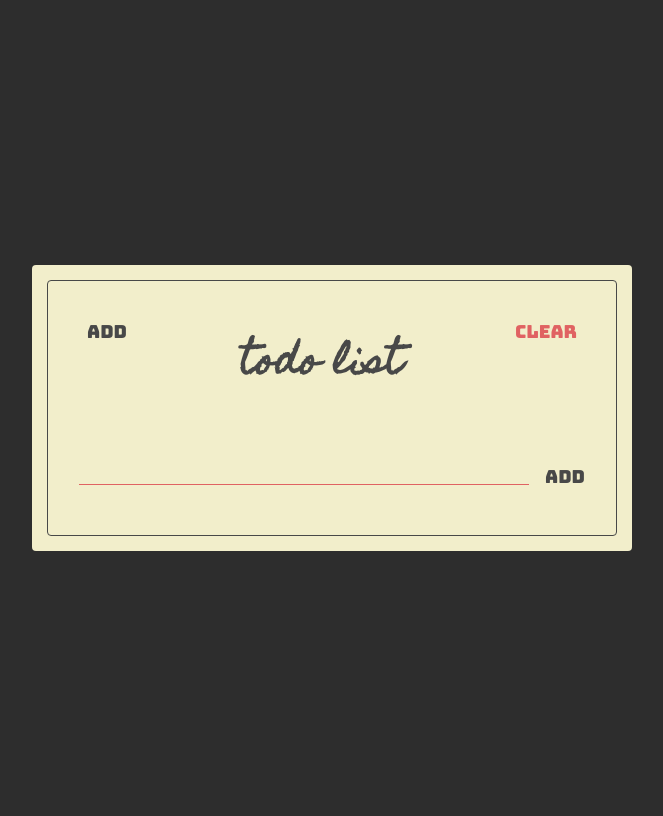
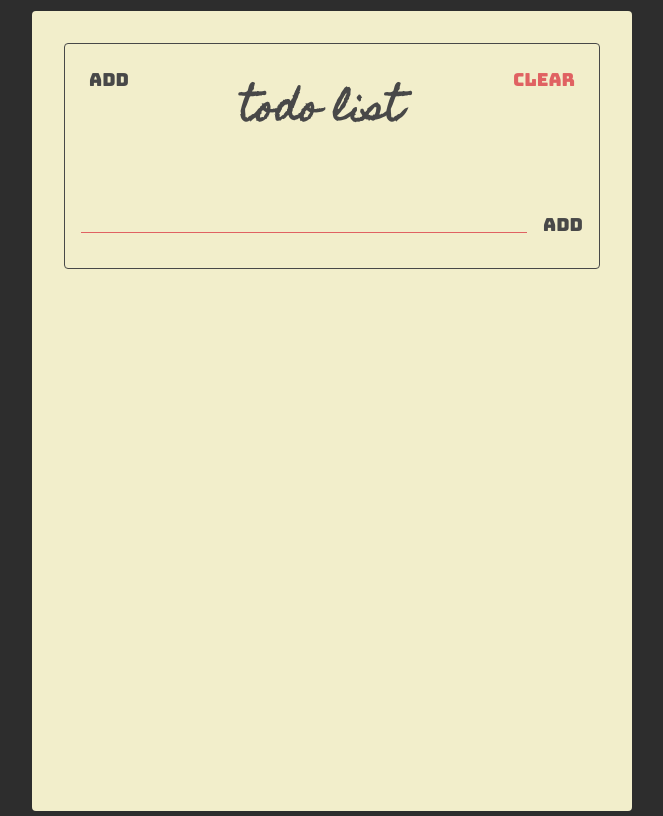
Before and after one commit to ariarizky/todo-app, a website: page index.html in a window 1280 px wide. Shown: the whole page, without its empty margins (308-971 px from the left). Drawn offline with Linux system fonts and the light colour scheme.

Commit message:
ubah display container, update function

```diff
--- a/script.js
+++ b/script.js
@@ -16,8 +16,10 @@ function addTodo(e) {
     span.className = "todo";
     span.appendChild(document.createTextNode(addInput.value));
     const a = document.createElement("a");
+
+    a.className = "fa fa-trash";
     a.href = "#";
-    a.className = "fa fa-trash-o";
+
     a.id = "delete-todo";
 
     span.appendChild(a);
--- a/style.css
+++ b/style.css
@@ -31,16 +31,21 @@ body. html {
     Ubuntu, Cantarell, "Open Sans", "Helvetica Neue", sans-serif;
 }
 .container {
+  display: flex;
+  flex-direction: column;
+  overflow: auto;
+  margin-top: 5px;
   background-color: #f2eecb;
   border-radius: 4px;
   width: 600px;
-  height: 800px
+  height: 100%;
   padding: 32px;
 }
+
 .frame {
-  position: sticky;
-  margin: 15px;
-  padding: 15px;
+  display: flex;
+  flex-direction: column;
+  height: max-content;
   border: 1px solid var(--main-black-color);
   border-radius: 4px;
   justify-content: space-between;
@@ -113,9 +118,9 @@ body. html {
 .todos {
   display: flex;
   flex-direction: column;
+  width: 100%;
 }
 .todo {
-
   position: relative;
 
   flex: 1 0 auto;
@@ -133,3 +138,10 @@ body. html {
   left: 50%;
   transform: translate(-50%);
 }
+.delete-todo {
+  justify-items: right;
+}
+span {
+  justify-content: between;
+  align-items: right;
+}
```
